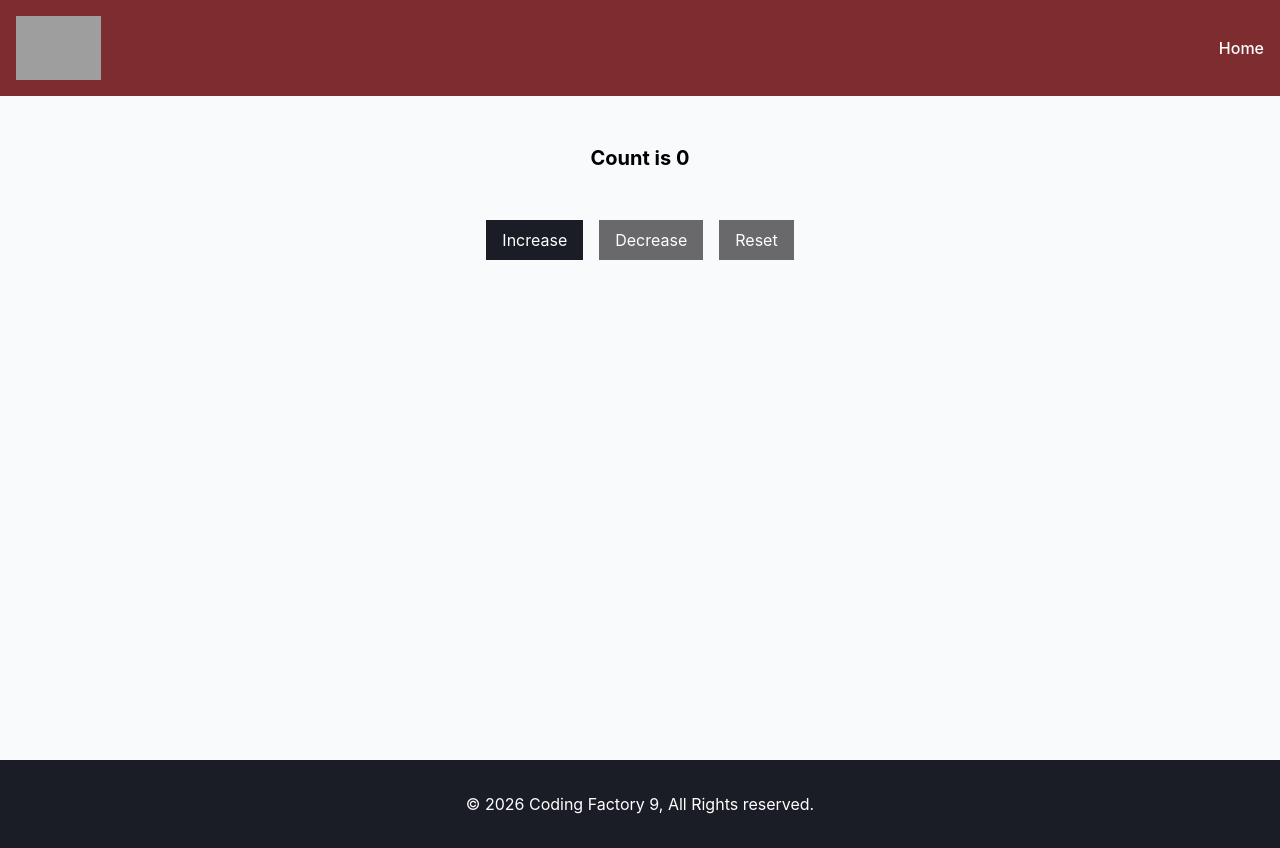
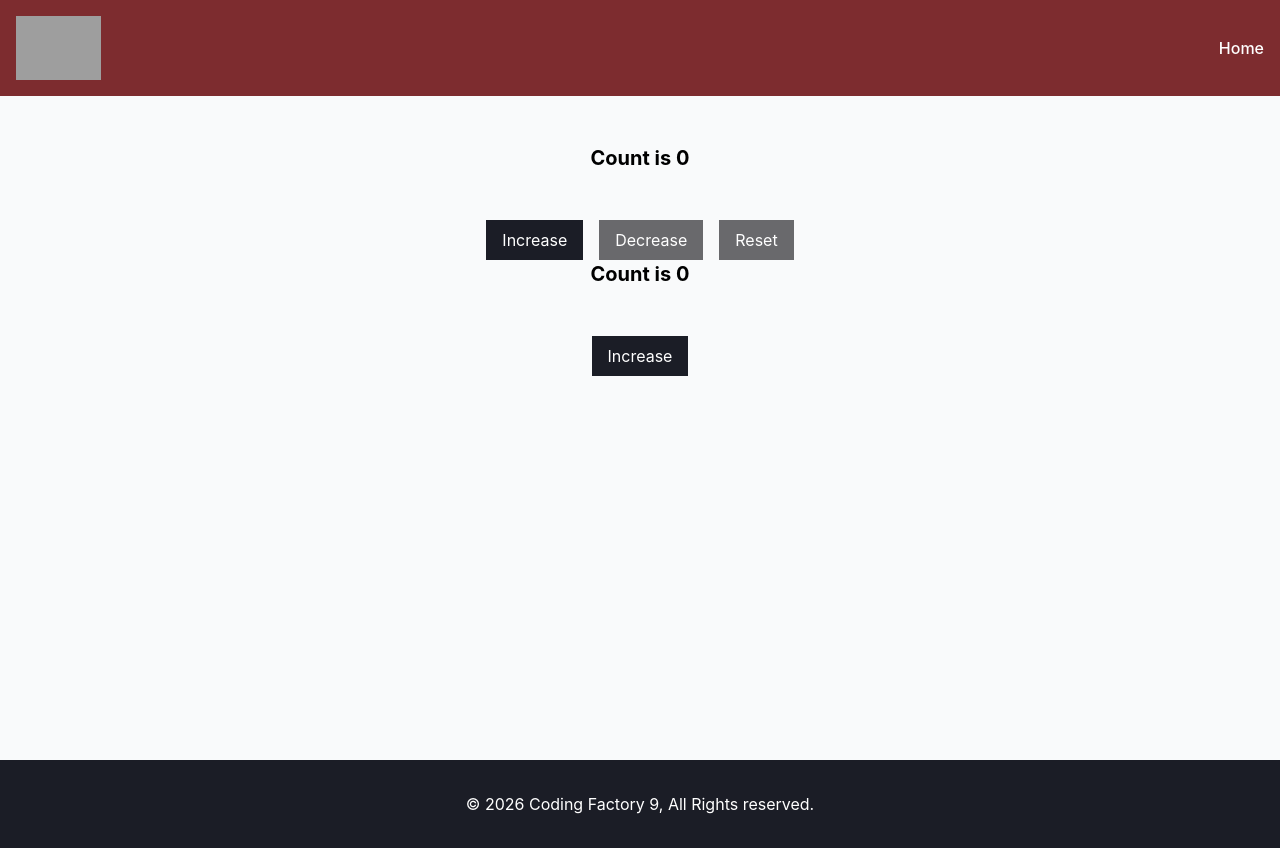
Before and after one commit to evitsapara/cf9-react-app, a React (Vite) app: page / in a window 1280 px wide. Built offline with nearby package versions, Linux system fonts and the light colour scheme; grey boxes are pictures that could not be loaded.

Commit message:
feat: add ClassCounter component

```diff
--- a/src/App.tsx
+++ b/src/App.tsx
@@ -4,6 +4,7 @@
 // import ArrowFunctionalComponentWithProps from "./components/LessonThree/ArrowFunctionalComponentWithProps.tsx";
 import Layout from "./components/Layout.tsx";
 import Counter from "./components/LessonFour/Counter.tsx";
+import ClassCounter from "./components/LessonFour/ClassCounter.tsx";
 
 // type PropsA = {
 //   title: string,
@@ -66,12 +67,8 @@
 
             {/*LESSON FOUR*/}
             <Layout addClasses="bg-gray-50">
-                {/*<ArrowFunctionalComponentWithProps*/}
-                {/*  title="Second Title"*/}
-                {/*  description="Lorem ipsum dolor sit amet, consectetur adipisicing elit. Adipisci amet, deserunt dicta excepturi fugit ipsa modi perferendis quo repellat voluptates."*/}
-                {/*/>*/}
-                {/*<p>Lorem ipsum dolor sit amet, consectetur adipisicing elit. Beatae, reiciendis.</p>*/}
                 <Counter />
+                <ClassCounter />
             </Layout>
 
         </>
--- /dev/null
+++ b/src/components/LessonFour/ClassCounter.tsx
@@ -0,0 +1,32 @@
+import {Component} from "react";
+import CounterButton from "./CounterButton.tsx";
+
+type State = {
+    count: number;
+}
+
+class ClassCounter extends Component<{count: number}, State>{
+    constructor(props: {count: number}) {
+        super(props);
+        this.state = {count: 0};
+    }
+
+    increaseCount = () => {
+        this.setState({count: this.state.count + 1});
+    }
+
+    render(){
+        return (
+            <>
+                <h1 className="text-center text-xl font-bold">Count is {this.state.count}</h1>
+                <div className="text-center space-x-4 pt-12">
+                    <CounterButton
+                        onClick={this.increaseCount}
+                        label="Increase"
+                    />
+                </div>
+            </>
+        )
+    }
+}
+export default ClassCounter;
```
